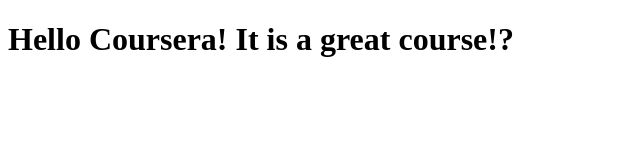
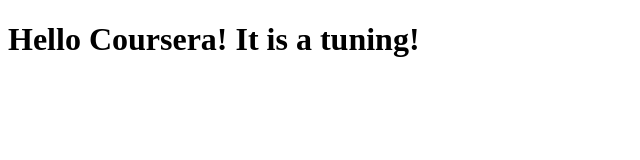
Before and after one commit to claudiodtbarros/coursera-test, a plain HTML site: page site/index.html in a window 1280 px wide. Shown: the whole page, without its empty margins (0-640 px from the left). Drawn offline with Linux system fonts and the light colour scheme.

Commit message:
Successfully synchronized with browser sync.

```diff
--- a/site/index.html
+++ b/site/index.html
@@ -4,6 +4,6 @@
     <title>Hello Coursera</title>
 </head>
 <body>
-    <h1>Hello Coursera! It is a great course!?</h1>
+    <h1>Hello Coursera! It is a tuning!</h1>
 </body>
 </html>
```
